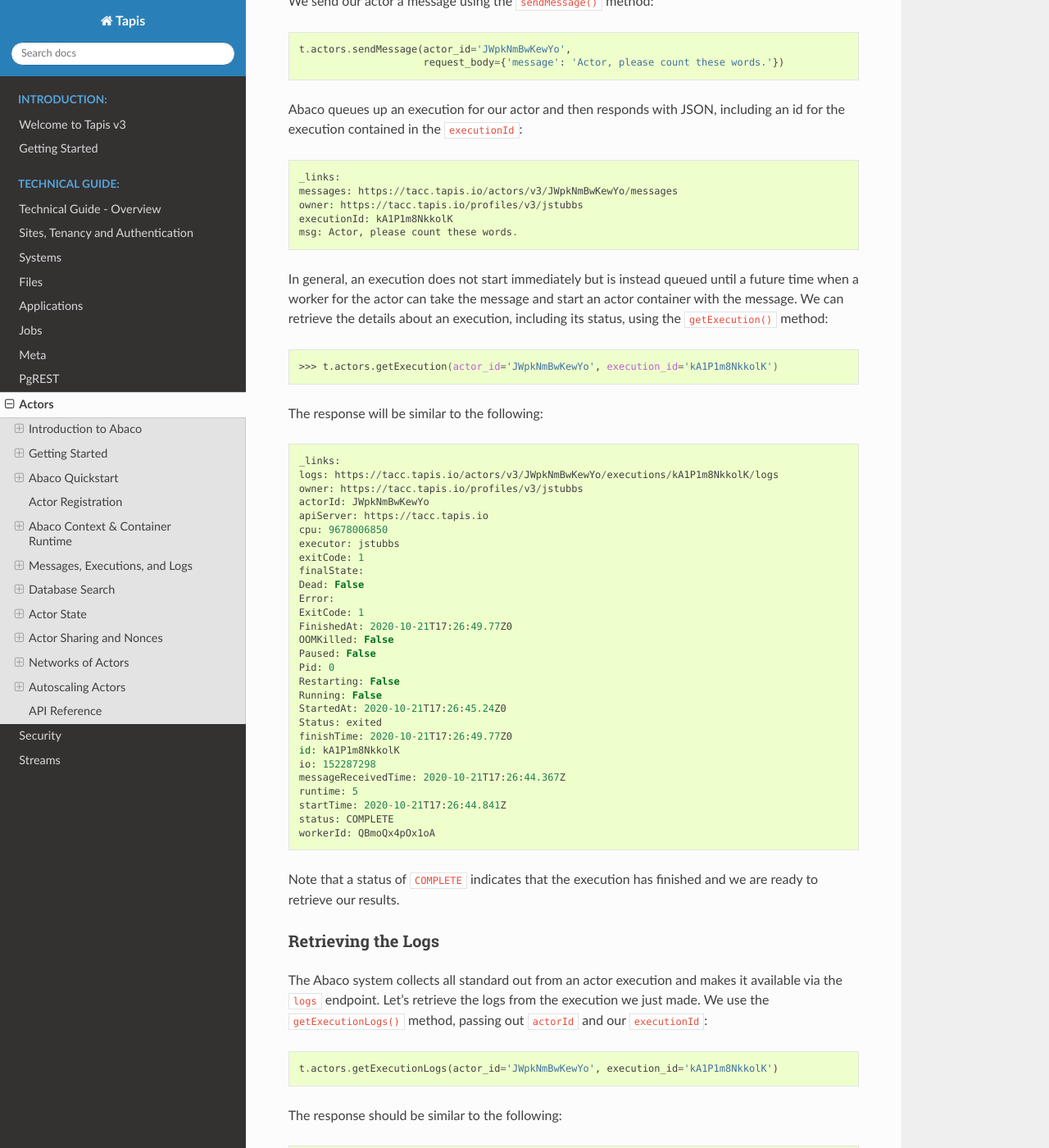
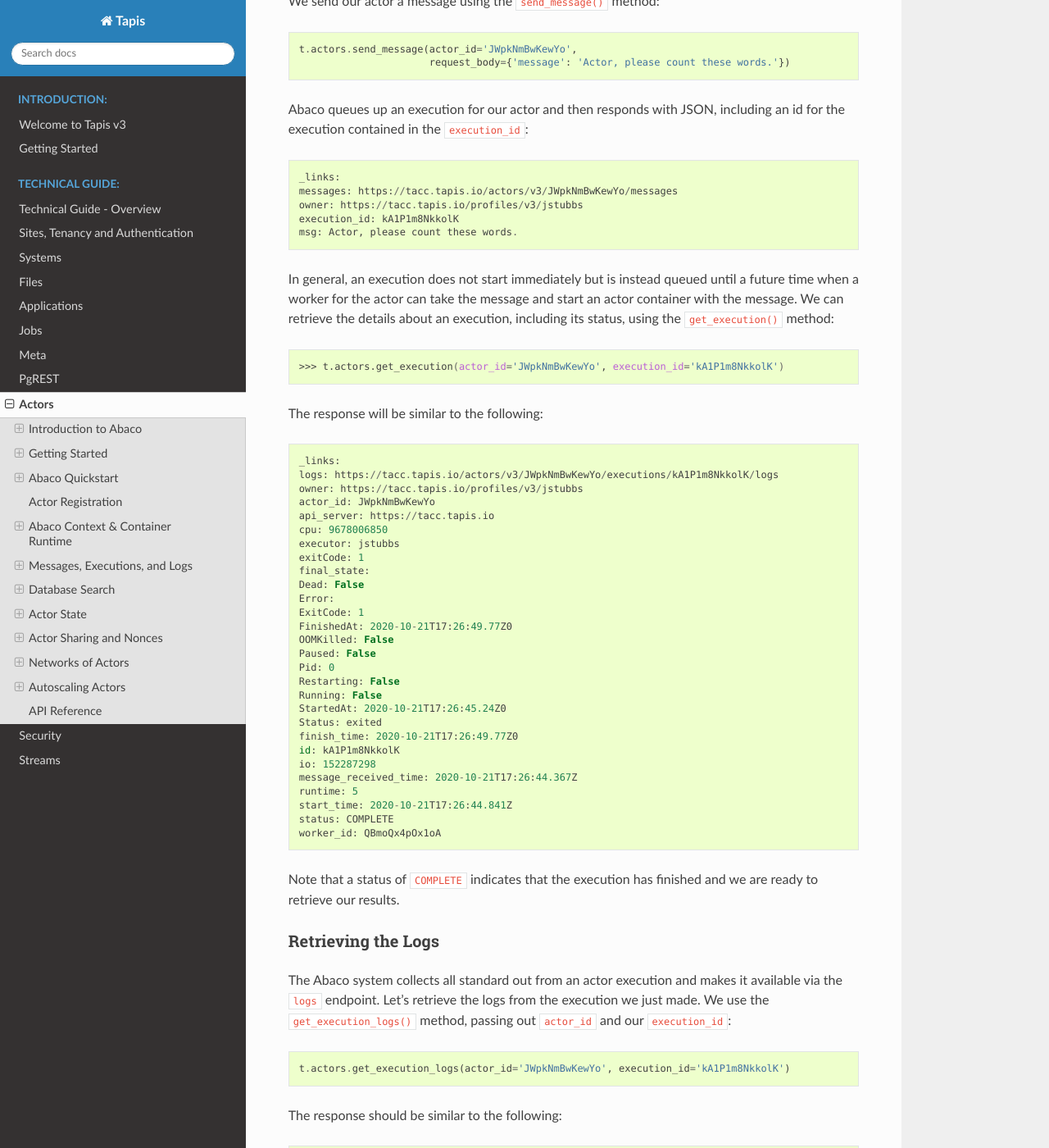
Before and after one commit to tapis-project/documentation, a Sphinx documentation site: the page built from source/technical/actors.rst, in a window 1280 px wide and 1400 px high, scrolled down 6638 px. Shown: the whole window at 82% size. Built offline with Sphinx 7.4.7 and the Read the Docs theme 2.0.0, drawn with Linux system fonts in a browser that asks for light colours; some of the changed text lies outside the part shown.

Commit message:
Make all of actors snake case.

```diff
--- a/source/technical/actors.rst
+++ b/source/technical/actors.rst
@@ -276,7 +276,7 @@ the actor we want to register through the ``body`` parameter. For example:
 .. code-block:: python
 
   my_actor = {"image": "user/my_actor", "name": "word_counter", "description": "Actor that counts words."}
-  t.actors.createActor(**my_actor)
+  t.actors.create_actor(**my_actor)
 
 You should see a response like this:
 
@@ -286,12 +286,12 @@ You should see a response like this:
   executions: https://tacc.tapis.io/actors/v3/JWpkNmBwKewYo/executions
   owner: https://tacc.tapis.io/profiles/v3/jstubbs
   createTime: 2020-10-21T17:20:20.718177
-  defaultEnvironment:
+  default_environment:
   description: Actor that counts words.
   hints: []
   id: JWpkNmBwKewYo
   image: abacosamples/wc
-  lastUpdateTime: 2020-10-21T17:20:20.718177
+  last_update_time: 2020-10-21T17:20:20.718177
   link:
   mounts: [
   container_path: /home/tapis/runtime_files/_abaco_data1
@@ -306,10 +306,10 @@ You should see a response like this:
   state:
   stateless: True
   status: SUBMITTED
-  statusMessage:
+  status_message:
   token: false
   type: none
-  useContainerUid: False
+  use_container_uid: False
   webhook:
 
 Notes:
@@ -325,7 +325,7 @@ At any point we can check the details of our actor, including its status, with t
 
 .. code-block:: python
 
-  t.actors.getActor(actor_id='JWpkNmBwKewYo')
+  t.actors.get_actor(actor_id='JWpkNmBwKewYo')
 
 The response format is identical to that returned from the ``.add()`` method.
 
@@ -337,31 +337,31 @@ We are now ready to execute our actor by sending it a message. We built our acto
 that is what we will send, but there other options, including JSON and binary data. For more details, see the
 :ref:`messages` section.
 
-We send our actor a message using the ``sendMessage()`` method:
-
-.. code-block:: python
-
- t.actors.sendMessage(actor_id='JWpkNmBwKewYo',
-                      request_body={'message': 'Actor, please count these words.'})
+We send our actor a message using the ``send_message()`` method:
+
+.. code-block:: python
+
+ t.actors.send_message(actor_id='JWpkNmBwKewYo',
+                       request_body={'message': 'Actor, please count these words.'})
 
 Abaco queues up an execution for our actor and then responds with JSON, including an id for the execution contained in
-the ``executionId``:
+the ``execution_id``:
 
 .. code-block:: python
 
   _links:
   messages: https://tacc.tapis.io/actors/v3/JWpkNmBwKewYo/messages
   owner: https://tacc.tapis.io/profiles/v3/jstubbs
-  executionId: kA1P1m8NkkolK
+  execution_id: kA1P1m8NkkolK
   msg: Actor, please count these words.
 
 In general, an execution does not start immediately but is instead queued until a future time when a worker for the
 actor can take the message and start an actor container with the message. We can retrieve the details about an
-execution, including its status, using the ``getExecution()`` method:
-
-.. code-block:: bash
-
-  >>> t.actors.getExecution(actor_id='JWpkNmBwKewYo', execution_id='kA1P1m8NkkolK')
+execution, including its status, using the ``get_execution()`` method:
+
+.. code-block:: bash
+
+  >>> t.actors.get_execution(actor_id='JWpkNmBwKewYo', execution_id='kA1P1m8NkkolK')
 
 The response will be similar to the following:
 
@@ -370,12 +370,12 @@ The response will be similar to the following:
   _links:
   logs: https://tacc.tapis.io/actors/v3/JWpkNmBwKewYo/executions/kA1P1m8NkkolK/logs
   owner: https://tacc.tapis.io/profiles/v3/jstubbs
-  actorId: JWpkNmBwKewYo
-  apiServer: https://tacc.tapis.io
+  actor_id: JWpkNmBwKewYo
+  api_server: https://tacc.tapis.io
   cpu: 9678006850
   executor: jstubbs
   exitCode: 1
-  finalState:
+  final_state:
   Dead: False
   Error:
   ExitCode: 1
@@ -387,14 +387,14 @@ The response will be similar to the following:
   Running: False
   StartedAt: 2020-10-21T17:26:45.24Z0
   Status: exited
-  finishTime: 2020-10-21T17:26:49.77Z0
+  finish_time: 2020-10-21T17:26:49.77Z0
   id: kA1P1m8NkkolK
   io: 152287298
-  messageReceivedTime: 2020-10-21T17:26:44.367Z
+  message_received_time: 2020-10-21T17:26:44.367Z
   runtime: 5
-  startTime: 2020-10-21T17:26:44.841Z
+  start_time: 2020-10-21T17:26:44.841Z
   status: COMPLETE
-  workerId: QBmoQx4pOx1oA
+  worker_id: QBmoQx4pOx1oA
 
 Note that a status of ``COMPLETE`` indicates that the execution has finished and we are ready to retrieve our results.
 
@@ -403,12 +403,12 @@ Retrieving the Logs
 -------------------
 
 The Abaco system collects all standard out from an actor execution and makes it available via the ``logs`` endpoint.
-Let's retrieve the logs from the execution we just made. We use the ``getExecutionLogs()``
-method, passing out ``actorId`` and our ``executionId``:
-
-.. code-block:: python
-
-  t.actors.getExecutionLogs(actor_id='JWpkNmBwKewYo', execution_id='kA1P1m8NkkolK')
+Let's retrieve the logs from the execution we just made. We use the ``get_execution_logs()``
+method, passing out ``actor_id`` and our ``execution_id``:
+
+.. code-block:: python
+
+  t.actors.get_execution_logs(actor_id='JWpkNmBwKewYo', execution_id='kA1P1m8NkkolK')
 
 The response should be similar to the following:
 
@@ -520,7 +520,7 @@ be sure to pass properly formatted JSON in the payload.
 Python
 ~~~~~~
 
-To register the same actor using the tapipy library, we use the ``actors.createActor()`` method and pass the same arguments
+To register the same actor using the tapipy library, we use the ``actors.create_actor()`` method and pass the same arguments
 through the `request_body` parameter. In this case, the ``default_environment`` is just a standard Python dictionary where the
 keys and values are ``str`` type. For example,
 
@@ -533,7 +533,7 @@ keys and values are ``str`` type. For example,
            "name": "test",
            "description": "My test actor using the abacosamples image registered using tapipy.",
            "default_environment":{"key1": "value1", "key2": "value2"} }
-  t.actors.createActor(**actor)
+  t.actors.create_actor(**actor)
 
 
 
@@ -689,8 +689,8 @@ To send a message to the ``messages`` endpoint with ``tapipy`` and Python, you w
 
 .. code-block:: python
 
-  t.actors.sendMessage(actor_id='<actor_id>',
-                       request_body={'message':'<your content here>'})
+  t.actors.send_message(actor_id='<actor_id>',
+                        request_body={'message':'<your content here>'})
 
 Results
 ~~~~~~~
@@ -702,7 +702,7 @@ These calls result in a list similar to the following:
   _links:
   messages: https://tacc.tapis.io/actors/v3/NPpjZkmZ4elY8/messages
   owner: https://tacc.tapis.io/profiles/v3/jstubbs
-  executionId: WrMk5EPmwYoL6
+  execution_id: WrMk5EPmwYoL6
   msg: <your content here>
 
 
@@ -729,7 +729,7 @@ To retrieve the current number of messages with ``tapipy`` the following is done
 
 .. code-block:: python
 
-    t.actors.getMessages(actor_id='<actor_id>')
+    t.actors.get_messages(actor_id='<actor_id>')
 
 Results
 ~~~~~~~
@@ -777,7 +777,7 @@ Creating actor with the TensorFlow image classifier docker image:
   my_actor = {'image': 'abacosamples/binary_message_classifier',
               'name': 'JPEG_classifier',
               'description': 'Labels a read in binary image'}
-  actor_data = t.actors.createActor(**my_actor)
+  actor_data = t.actors.create_actor(**my_actor)
 
 The following creates a binary message from a JPEG image file:
 
@@ -791,22 +791,22 @@ also just set the headers with ``Content-Type: application/octet-stream``):
 
 .. code-block:: python
 
-  result = t.actors.sendBinaryMessage(actor_id = actor_data.id,
+  result = t.actors.send_binary_message(actor_id = actor_data.id,
                                       request_body = binary_image)
 
 The following returns information pertaining to the execution:
 
 .. code-block:: python
 
-  execution = t.actors.getExecution(actor_id = actor_data.id,
-                                    execution_id = result.executionId)
+  execution = t.actors.get_execution(actor_id = actor_data.id,
+                                     execution_id = result.execution_id)
 
 Once the execution has complete, the logs can be called with the following:
 
 .. code-block:: python
 
-  exec_logs = t.actors.getExecutionLogs(actor_id = actor_data.id,
-                                        execution_id = result.executionId)
+  exec_logs = t.actors.get_execution_logs(actor_id = actor_data.id,
+                                          execution_id = result.execution_id)
 
 Sending binary from execution
 ~~~~~~~~~~~~~~~~~~~~~~~~~~~~~
@@ -920,8 +920,8 @@ You can access the ``execution_id`` endpoint using ``tapipy`` and Python with th
 
 .. code-block:: python
 
-  t.actors.getExecution(actor_id='<actor_id>',
-                        execution_id='<execution_id>')
+  t.actors.get_execution(actor_id='<actor_id>',
+                         execution_id='<execution_id>')
 
 Results
 ~~~~~~~
@@ -933,12 +933,12 @@ Access the ``execution_id`` endpoint will result in something similar to the fol
   _links:
   logs: https://tacc.tapis.io/actors/v3/JWpkNmBwKewYo/executions/kA1P1m8NkkolK/logs
   owner: https://tacc.tapis.io/profiles/v3/jstubbs
-  actorId: JWpkNmBwKewYo
-  apiServer: https://tacc.tapis.io
+  actor_id: JWpkNmBwKewYo
+  api_server: https://tacc.tapis.io
   cpu: 9678006850
   executor: jstubbs
   exitCode: 1
-  finalState:
+  final_state:
   Dead: False
   Error:
   ExitCode: 1
@@ -950,14 +950,14 @@ Access the ``execution_id`` endpoint will result in something similar to the fol
   Running: False
   StartedAt: 2020-10-21T17:26:45.24Z0
   Status: exited
-  finishTime: 2020-10-21T17:26:49.77Z0
+  finish_time: 2020-10-21T17:26:49.77Z0
   id: kA1P1m8NkkolK
   io: 152287298
-  messageReceivedTime: 2020-10-21T17:26:44.367Z
+  message_received_time: 2020-10-21T17:26:44.367Z
   runtime: 5
-  startTime: 2020-10-21T17:26:44.841Z
+  start_time: 2020-10-21T17:26:44.841Z
   status: COMPLETE
-  workerId: QBmoQx4pOx1oA
+  worker_id: QBmoQx4pOx1oA
 
 List executions
 ^^^^^^^^^^^^^^^
@@ -993,18 +993,18 @@ Calling the list of executions should result in something similar to:
 
   _links:
   owner: https://master.staging.tapis.io/profiles/v3/abaco
-  actorId: WP7vMmRvrDXxN
-  apiServer: https://master.staging.tapis.io
+  actor_id: WP7vMmRvrDXxN
+  api_server: https://master.staging.tapis.io
   executions: [
-  finishTime: Wed, 21 Oct 2020 17:48:33 GMT
+  finish_time: Wed, 21 Oct 2020 17:48:33 GMT
   id: QBmoQx4pOx1oA
-  messageReceivedTime: Wed, 21 Oct 2020 17:48:20 GMT
-  startTime: Wed, 21 Oct 2020 17:48:20 GMT
+  message_received_time: Wed, 21 Oct 2020 17:48:20 GMT
+  start_time: Wed, 21 Oct 2020 17:48:20 GMT
   status: COMPLETE,
-  finishTime: None
+  finish_time: None
   id: QZY8W1Z30Zmbq
-  messageReceivedTime: Wed, 21 Oct 2020 17:49:56 GMT
-  startTime: None
+  message_received_time: Wed, 21 Oct 2020 17:49:56 GMT
+  start_time: None
   status: SUBMITTED]
   owner: abaco
   totalCpu: 61248097463
@@ -1081,8 +1081,8 @@ To call the ``log`` endpoint using ``tapipy`` and Python, do the following:
 
 .. code-block:: python
 
-  t.actors.getExecutionLogs(actor_id='<actor_id>',
-                            execution_id='<executionId>')
+  t.actors.get_execution_logs(actor_id='<actor_id>',
+                              execution_id='<execution_id>')
 
 Results
 ~~~~~~~
@@ -1187,18 +1187,18 @@ Example of result with new ``result``
 .. code-block:: bash
 
     {'message': 'Executions search completed successfully.',
-     'result': {'_metadata': {'countReturned': 1,
-                             'recordLimit': 10,
-                             'recordsSkipped': 0,
-                             'totalCount': 1},
+     'result': {'_metadata': {'count_returned': 1,
+                             'record_limit': 10,
+                             'records_skipped': 0,
+                             'total_count': 1},
                  'search': [{'_links': {'logs': 'https://dev.tenants.aloedev.tacc.cloud/v3/actors/joBjeDkWyBwLx/logs',
                                      'owner': 'https://dev.tenants.aloedev.tacc.cloud/profiles/v3/testuser',
                                      'self': 'https://dev.tenants.aloedev.tacc.cloud/v3/actors/joBjeDkWyBwLx/executions/1JKkQwX75vE56'},
-                             'actorId': 'joBjeDkWyBwLx',
+                             'actor_id': 'joBjeDkWyBwLx',
                              'cpu': 444097006,
                              'executor': 'testuser',
                              'exitCode': 0,
-                             'finalState': {'Dead': False,
+                             'final_state': {'Dead': False,
                                          'Error': '',
                                          'ExitCode': 0,
                                          'FinishedAt': '2020-04-29T21:47:21.385Z',
@@ -1211,11 +1211,11 @@ Example of result with new ``result``
                                          'Status': 'exited'},
                              'id': '1JKkQwX75vE56',
                              'io': 716,
-                             'messageReceivedTime': '2020-04-29T21:47:18.7Z00',
+                             'message_received_time': '2020-04-29T21:47:18.7Z00',
                              'runtime': 2,
-                             'startTime': '2020-04-29T21:47:18.954Z',
+                             'start_time': '2020-04-29T21:47:18.954Z',
                              'status': 'COMPLETE',
-                             'workerId': '7kvAAKYKB6Qk6'}]},
+                             'worker_id': '7kvAAKYKB6Qk6'}]},
      'status': 'success',
      'version': ':dev'}
 
@@ -1321,26 +1321,26 @@ Result
 .. code-block:: bash
 
     {'message': 'Search completed successfully.',
-    'result': {'_metadata': {'countReturned': 1,
-                            'recordLimit': 10,
-                            'recordsSkipped': 0,
-                            'totalCount': 1},
+    'result': {'_metadata': {'count_returned': 1,
+                            'record_limit': 10,
+                            'records_skipped': 0,
+                            'total_count': 1},
                 'search': [{'_links': {'executions': 'https://dev.tenants.aloedev.tacc.cloud/v3/actors/joBjeDkWyBwLx/executions',
                                     'owner': 'https://dev.tenants.aloedev.tacc.cloud/profiles/v3/testuser',
                                     'self': 'https://dev.tenants.aloedev.tacc.cloud/v3/actors/joBjeDkWyBwLx'},
                             'createTime': '2020-04-29T21:46:53.393Z',
-                            'defaultEnvironment': {'default_env_key1': 'default_env_value1',
+                            'default_environment': {'default_env_key1': 'default_env_value1',
                                                 'default_env_key2': 'default_env_value2'},
                             'description': '',
                             'gid': None,
                             'hints': [],
                             'id': 'joBjeDkWyBwLx',
                             'image': 'abacosamples/test',
-                            'lastUpdateTime': '2020-04-29T21:46:53.393Z',
+                            'last_update_time': '2020-04-29T21:46:53.393Z',
                             'link': '',
-                            'maxCpus': None,
-                            'maxWorkers': None,
-                            'memLimit': None,
+                            'max_cpus': None,
+                            'max_workers': None,
+                            'mem_limit': None,
                             'mounts': [{'container_path': '/_abaco_data1',
                                         'host_path': '/data1',
                                         'mode': 'ro'}],
@@ -1351,12 +1351,12 @@ Result
                             'state': {},
                             'stateless': True,
                             'status': 'READY',
-                            'statusMessage': ' ',
+                            'status_message': ' ',
                             'tasdir': None,
                             'token': 'false',
                             'type': 'none',
                             'uid': None,
-                            'useContainerUid': False,
+                            'use_container_uid': False,
                             'webhook': ''}]},
     'status': 'success',
     'version': ':dev'}
@@ -1389,18 +1389,18 @@ Result
 .. code-block:: bash
 
     {'message': 'Executions search completed successfully.',
-     'result': {'_metadata': {'countReturned': 1,
-                             'recordLimit': 10,
-                             'recordsSkipped': 0,
-                             'totalCount': 1},
+     'result': {'_metadata': {'count_returned': 1,
+                             'record_limit': 10,
+                             'records_skipped': 0,
+                             'total_count': 1},
                  'search': [{'_links': {'logs': 'https://dev.tenants.aloedev.tacc.cloud/v3/actors/joBjeDkWyBwLx/logs',
                                      'owner': 'https://dev.tenants.aloedev.tacc.cloud/profiles/v3/testuser',
                                      'self': 'https://dev.tenants.aloedev.tacc.cloud/v3/actors/joBjeDkWyBwLx/executions/1JKkQwX75vE56'},
-                             'actorId': 'joBjeDkWyBwLx',
+                             'actor_id': 'joBjeDkWyBwLx',
                              'cpu': 444097006,
                              'executor': 'testuser',
                              'exitCode': 0,
-                             'finalState': {'Dead': False,
+                             'final_state': {'Dead': False,
                                          'Error': '',
                                          'ExitCode': 0,
                                          'FinishedAt': '2020-04-29T21:47:21.385Z',
@@ -1413,11 +1413,11 @@ Result
                                          'Status': 'exited'},
                              'id': '1JKkQwX75vE56',
                              'io': 716,
-                             'messageReceivedTime': '2020-04-29T21:47:18.7Z00',
+                             'message_received_time': '2020-04-29T21:47:18.7Z00',
                              'runtime': 2,
-                             'startTime': '2020-04-29T21:47:18.954Z',
+                             'start_time': '2020-04-29T21:47:18.954Z',
                              'status': 'COMPLETE',
-                             'workerId': '7kvAAKYKB6Qk6'}]},
+                             'worker_id': '7kvAAKYKB6Qk6'}]},
      'status': 'success',
      'version': ':dev'}
 
@@ -1501,15 +1501,15 @@ Registering an actor specifying statefulness: ``stateless=false``.
   t.get_tokens()
   actor = {"image": "abacosamples/test",
            "stateless": "False"}
-  actor_res = t.actors.createActor(**actor)
+  actor_res = t.actors.create_actor(**actor)
 
 POSTing a state to a particular actor; again keep in mind we must pass in JSON serializable data.
 
 .. code-block:: python
 
   state = {"some variable": "value", "another variable": "value2"}
-  t.actors.updateState(actor_id = actor_res.id,
-                       request_body = state)
+  t.actors.update_state(actor_id = actor_res.id,
+                        request_body = state)
 
 GETting information about a particular actor's state. This function returns a Python dictionary with many fields one of which is state.
 
@@ -1649,8 +1649,8 @@ A typical response:
         "owner": "https://tacc.tapis.io/profiles/v3/testuser",
         "self": "https://tacc.tapis.io/v3/actors/rNjQG5BBJoxO1/nonces/DEV_qBMrvO6Zy0yQz"
       },
-      "actorId": "rNjQG5BBJoxO1",
-      "apiServer": "http://172.17.0.1:8000",
+      "actor_id": "rNjQG5BBJoxO1",
+      "api_server": "http://172.17.0.1:8000",
       "createTime": "2019-06-18 12:20:53.087704",
       "currentUses": 0,
       "description": "",
@@ -1727,7 +1727,7 @@ the words sent in a message. We might create an alias for it with the following:
 .. code-block:: bash
 
   $ curl -H "X-Tapis-Token: $TOKEN" \
-  -d "alias=counter&actorId=6PlMbDLa4zlON" \
+  -d "alias=counter&actor_id=6PlMbDLa4zlON" \
   https://tacc.tapis.io/v3/actors/aliases
 
 Example response:
@@ -1742,7 +1742,7 @@ Example response:
         "owner": "https://tacc.tapis.io/profiles/v3/jstubbs",
         "self": "https://tacc.tapis.io/v3/actors/aliases/counter"
       },
-      "actorId": "6PlMbDLa4zlON",
+      "actor_id": "6PlMbDLa4zlON",
       "alias": "counter",
       "owner": "apitest"
     },
```
Also changed, not shown: other parts of source/technical/actors.rst (+2 -2 lines).
